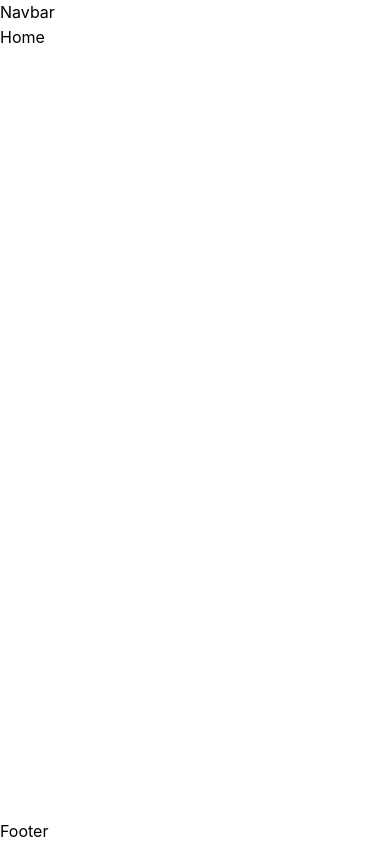
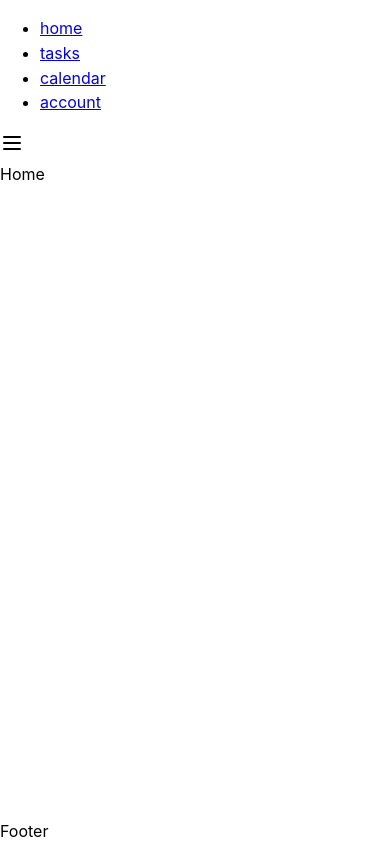
Before and after one commit to brosmar18/todo-app, a React (Vite) app: page / in a window 390 px wide. Built offline with nearby package versions, Linux system fonts and the light colour scheme.

Commit message:
Navbar added, with mobile nav

```diff
--- a/package.json
+++ b/package.json
@@ -13,9 +13,11 @@
     "@mantine/core": "^7.5.3",
     "@mantine/hooks": "^7.5.3",
     "@tabler/icons-react": "^2.47.0",
+    "framer-motion": "^11.0.5",
     "react": "^18.2.0",
     "react-dom": "^18.2.0",
     "react-router-dom": "^6.22.1",
+    "sass": "^1.71.1",
     "uuid": "^9.0.1"
   },
   "devDependencies": {
--- a/src/Components/Navbar/index.jsx
+++ b/src/Components/Navbar/index.jsx
@@ -1,8 +1,52 @@
-import React from 'react'
+import { useState } from 'react';
+import { NavLink } from 'react-router-dom';
+import { IconMenu2 } from '@tabler/icons-react';
+import { IconX } from '@tabler/icons-react';
+import { motion } from 'framer-motion';
 
 const Navbar = () => {
+    const [toggle, setToggle] = useState(false);
     return (
-        <div>Navbar</div>
+        <div className='nav'>
+            <div className='logo'>
+
+            </div>
+            <ul className='nav__links'>
+                {['home', 'tasks', 'calendar', 'account'].map((link) => (
+                    <li className='nav__link' key={`link-${link}`}>
+                        <div />
+                        <NavLink to={link === 'home' ? '/' : `/${link}`}>
+                            {link}
+                        </NavLink>
+                    </li>
+                ))}
+            </ul>
+            <div className='nav__mobile'>
+                <IconMenu2 onClick={() => setToggle(true)} />
+
+                {toggle && (
+                    <motion.div
+                        whileInView={{ x: [300, 0] }}
+                        transition={{ duration: 0.85, ease: 'easeOut' }}
+                    >
+                        <IconX onClick={() => setToggle(false)} />
+                        <ul>
+                            {['home', 'tasks', 'calendar', 'account'].map((link) => (
+                                <li className='nav__link' key={`link-${link}`}>
+                                    <div />
+                                    <NavLink
+                                        to={link === 'home' ? '/' : `/${link}`}
+                                        onClick={() => setToggle(false)}
+                                    >
+                                        {link}
+                                    </NavLink>
+                                </li>
+                            ))}
+                        </ul>
+                    </motion.div>
+                )}
+            </div>
+        </div>
     )
 }
 
```
Also changed, not shown: 1 other file (tests, documents, lock files or other folders).
